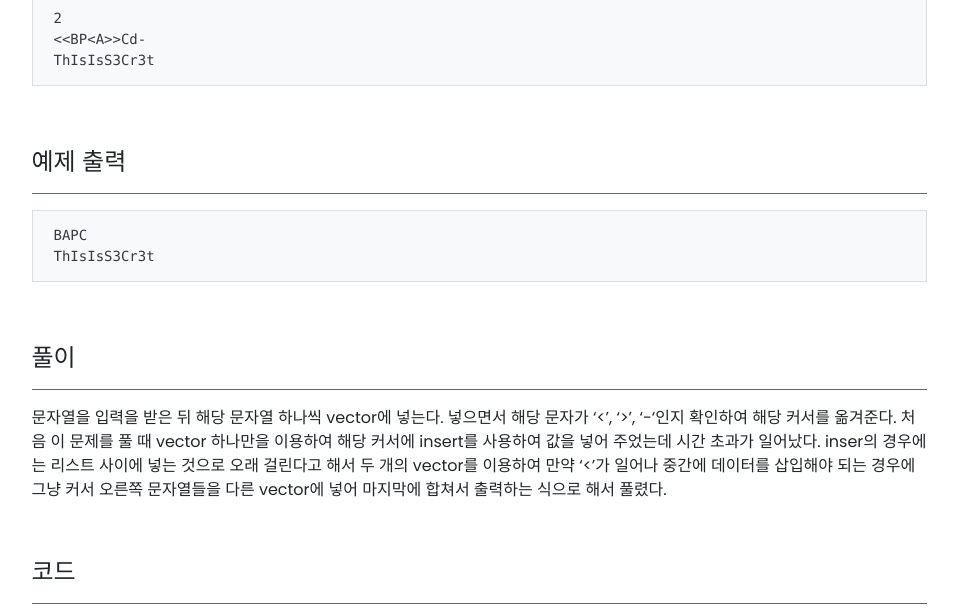
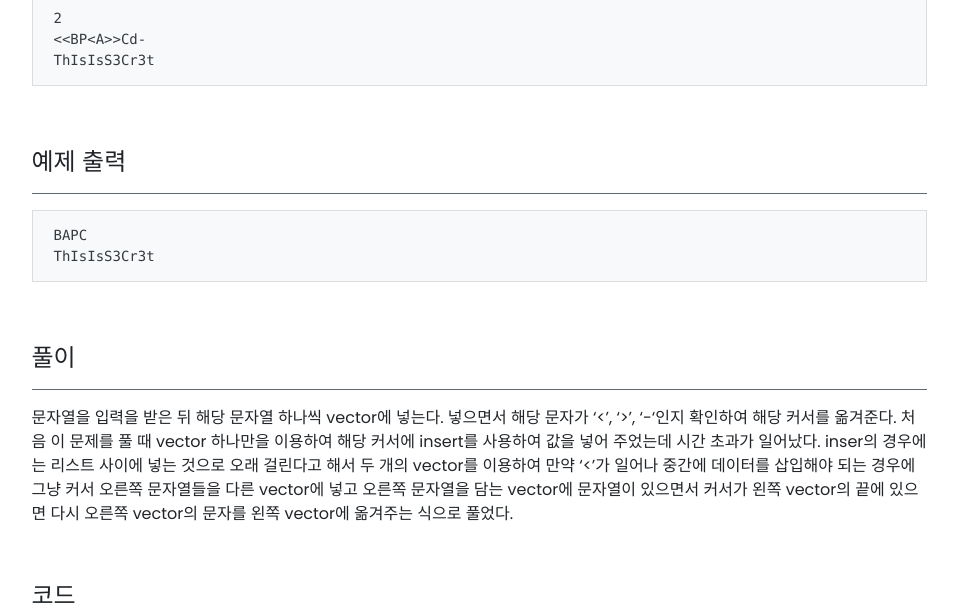
Before and after one commit to jongeunShin95/jongeunshin95.github.io, a Jekyll site: the page built from _posts/2020-04-10-acmicpc-5397.md, in a window 1280 px wide and 900 px high, scrolled down 1021 px, cut to the strip 0-616 px from the top of the window. Shown: the whole strip, without its empty margins (161-1119 px from the left). Built offline with Jekyll 4.4.1, drawn with Linux system fonts in a browser that asks for light colours; nearby versions of some CDN libraries; our own code applies the rules of GitHub Pages for plain Markdown files; comment, search, counter and statistics services are not loaded.

Commit message:
add acmicpc 5397 키로거

```diff
--- a/_posts/2020-04-10-acmicpc-5397.md
+++ b/_posts/2020-04-10-acmicpc-5397.md
@@ -61,7 +61,7 @@ use_math: true
 
 ---
 
-문자열을 입력을 받은 뒤 해당 문자열 하나씩 vector에 넣는다. 넣으면서 해당 문자가 '<', '>', '-'인지 확인하여 해당 커서를 옮겨준다. 처음 이 문제를 풀 때 vector 하나만을 이용하여 해당 커서에 insert를 사용하여 값을 넣어 주었는데 시간 초과가 일어났다. inser의 경우에는 리스트 사이에 넣는 것으로 오래 걸린다고 해서 두 개의 vector를 이용하여 만약 '<'가 일어나 중간에 데이터를 삽입해야 되는 경우에 그냥 커서 오른쪽 문자열들을 다른 vector에 넣어 마지막에 합쳐서 출력하는 식으로 해서 풀렸다.
+문자열을 입력을 받은 뒤 해당 문자열 하나씩 vector에 넣는다. 넣으면서 해당 문자가 '<', '>', '-'인지 확인하여 해당 커서를 옮겨준다. 처음 이 문제를 풀 때 vector 하나만을 이용하여 해당 커서에 insert를 사용하여 값을 넣어 주었는데 시간 초과가 일어났다. inser의 경우에는 리스트 사이에 넣는 것으로 오래 걸린다고 해서 두 개의 vector를 이용하여 만약 '<'가 일어나 중간에 데이터를 삽입해야 되는 경우에 그냥 커서 오른쪽 문자열들을 다른 vector에 넣고 오른쪽 문자열을 담는 vector에 문자열이 있으면서 커서가 왼쪽 vector의 끝에 있으면 다시 오른쪽 vector의 문자를 왼쪽 vector에 옮겨주는 식으로 풀었다.
 
 <br>
 
```
